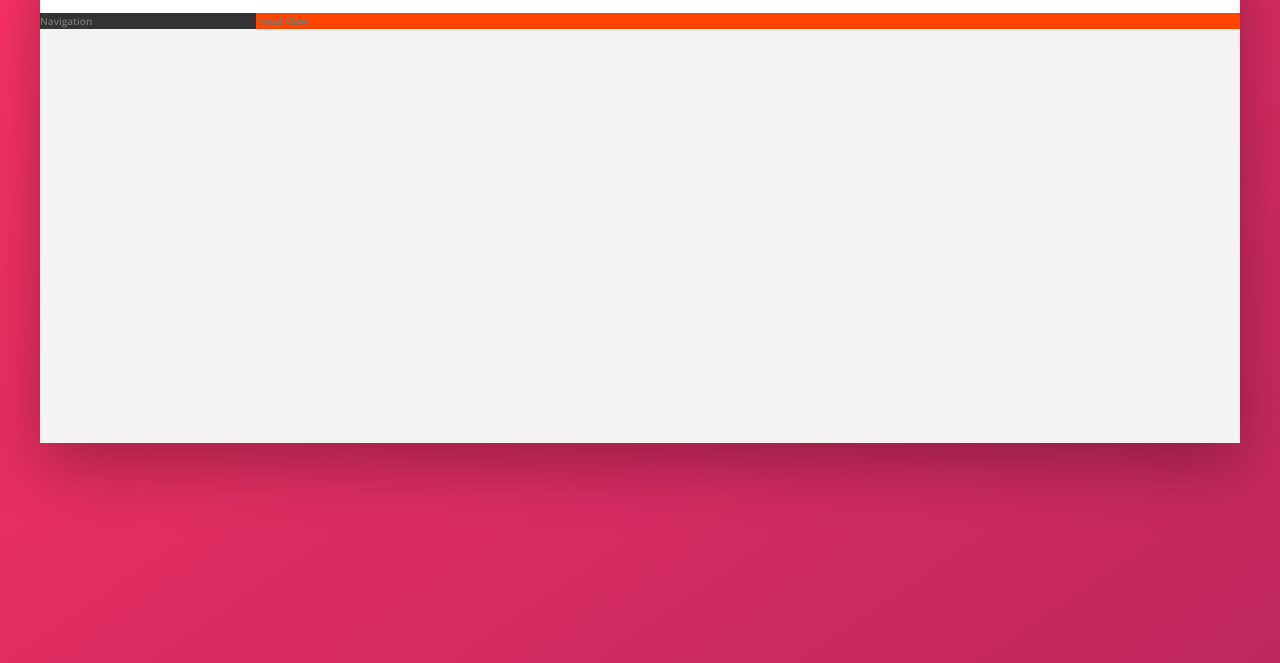
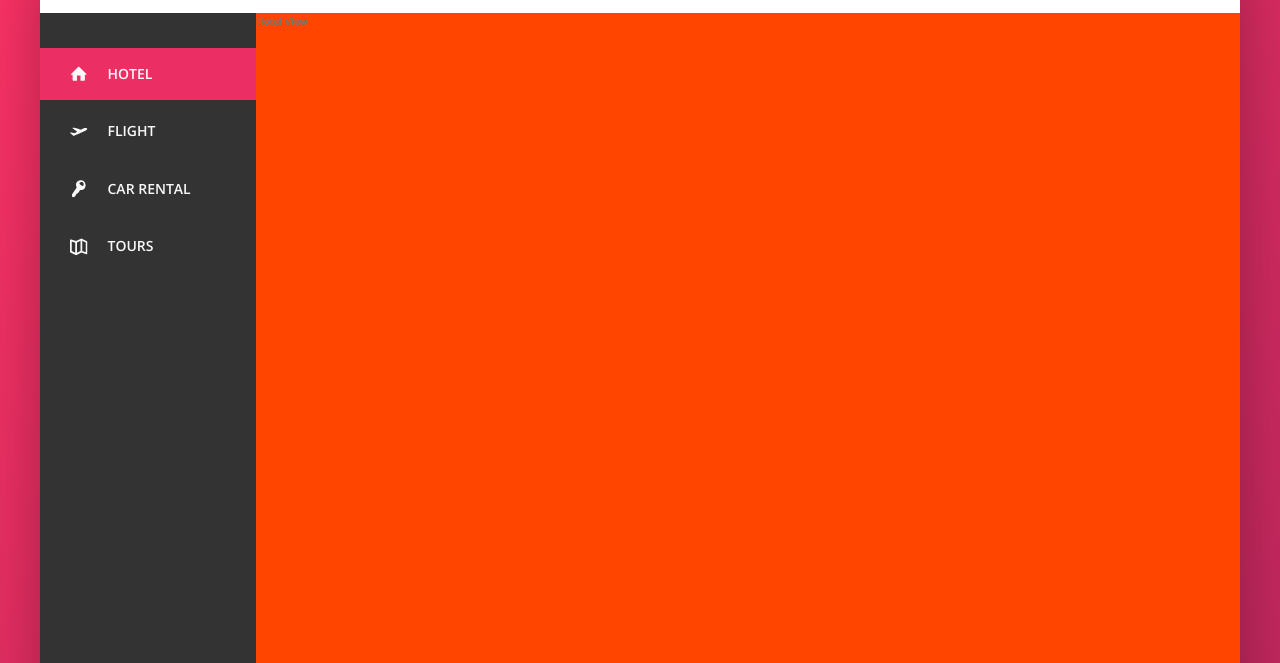
Before and after one commit to theWeboy/Voyager, a website: page index.html in a window 1280 px wide. Shown: the part 137-800 px from the top of the page. Drawn offline with nearby package versions, Linux system fonts and the light colour scheme.

Commit message:
Style Side-Nav

```diff
--- a/index.html
+++ b/index.html
@@ -46,7 +46,43 @@
 
             <div class="content">
                 <nav class="sidebar">
-                    Navigation
+                    <ul class="side-nav">
+                        <li class="side-nav__item side-nav__item--active">
+                            <a href="#" class="side-nav__link">
+                                <svg class="side-nav__icon">
+                                    <use xlink:href="img/sprite.svg#icon-home"></use>
+                                </svg>
+                                <span>Hotel</span>
+                            </a>
+                        </li>
+                        <li class="side-nav__item">
+                            <a href="#" class="side-nav__link">
+                                <svg class="side-nav__icon">
+                                    <use xlink:href="img/sprite.svg#icon-aircraft-take-off"></use>
+                                </svg>
+                                <span>Flight</span>
+                            </a>
+                        </li>
+                        <li class="side-nav__item">
+                            <a href="#" class="side-nav__link">
+                                <svg class="side-nav__icon">
+                                    <use xlink:href="img/sprite.svg#icon-key"></use>
+                                </svg>
+                                <span>CAr Rental</span>
+                            </a>
+                        </li>
+                        <li class="side-nav__item">
+                            <a href="#" class="side-nav__link">
+                                <svg class="side-nav__icon">
+                                    <use xlink:href="img/sprite.svg#icon-map"></use>
+                                </svg>
+                                <span>Tours</span>
+                            </a>
+                        </li>
+                    </ul>
+                    <div class="legal">
+                        &copy; 2018 by Voyager. No rights reserved.
+                    </div>
                 </nav>
                 <main class="hotel-view">
                     Hotel View
--- a/sass/_components.scss
+++ b/sass/_components.scss
@@ -114,3 +114,67 @@
   }
 
 }
+
+// SIDE-NAV
+.side-nav{
+  font-size: 1.4rem;
+  list-style: none;
+  margin-top: 3.5rem;
+
+  &__item{
+    position: relative;
+
+    &:not(:last-child){
+      margin-bottom: .5rem;
+    }
+  }
+
+  &__item::before{
+    content: "";
+    position: absolute;
+    top: 0;
+    left: 0;
+    height: 100%;
+    width: 3px;
+    background-color: var(--color-primary);
+    transform: scaleY(0);
+    transition: transform .2s, width .4s cubic-bezier(1,0,0,1) .2s, background-color .1s;
+  }
+
+  &__item:hover::before, &__item--active::before{
+    transform: scaleY(1);
+    width: 100%;
+  }
+
+  &__item:active::before{
+    background-color: var(--color-primary-light);
+  }
+
+  &__link:link,&__link:visited{
+    color: var(--color-grey-light-1);
+    text-decoration: none;
+    text-transform: uppercase;
+    //display: block;
+    padding: 1.5rem 3rem;
+    position: relative;
+    z-index: 10;
+    display: flex;
+    align-items: center;
+  }
+
+  &__icon{
+    width: 1.75rem;
+    height: 1.75rem;
+    margin-right: 2rem;
+    fill: currentColor;
+  }
+
+}
+
+// Legal Content
+.legal{
+  font-size: 1.2rem;
+  color: var(--color-grey-light-4);
+  text-align: center;
+  padding: 2.5rem;
+}
--- a/sass/_layout.scss
+++ b/sass/_layout.scss
@@ -25,10 +25,13 @@
   background-color: var(--color-grey-dark-1);
 
   flex: 0 0 18%;
+  display: flex;
+  flex-direction: column;
+  justify-content: space-between;
 }
 
 .hotel-view{
   background-color: orangered;
-
+  height: 80rem;
   flex: 1;
 }
```
Also changed, not shown: css/style.css.
